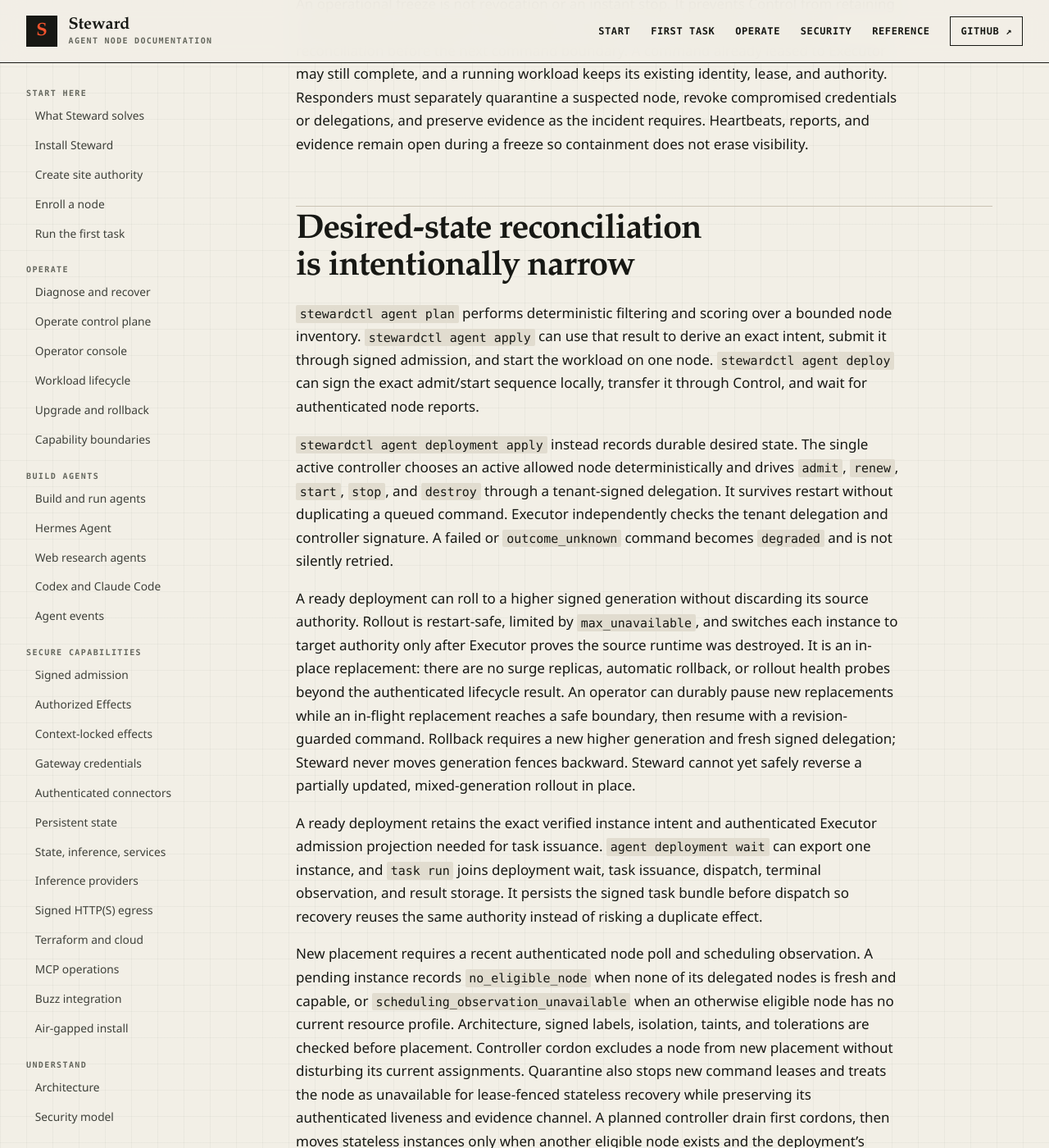
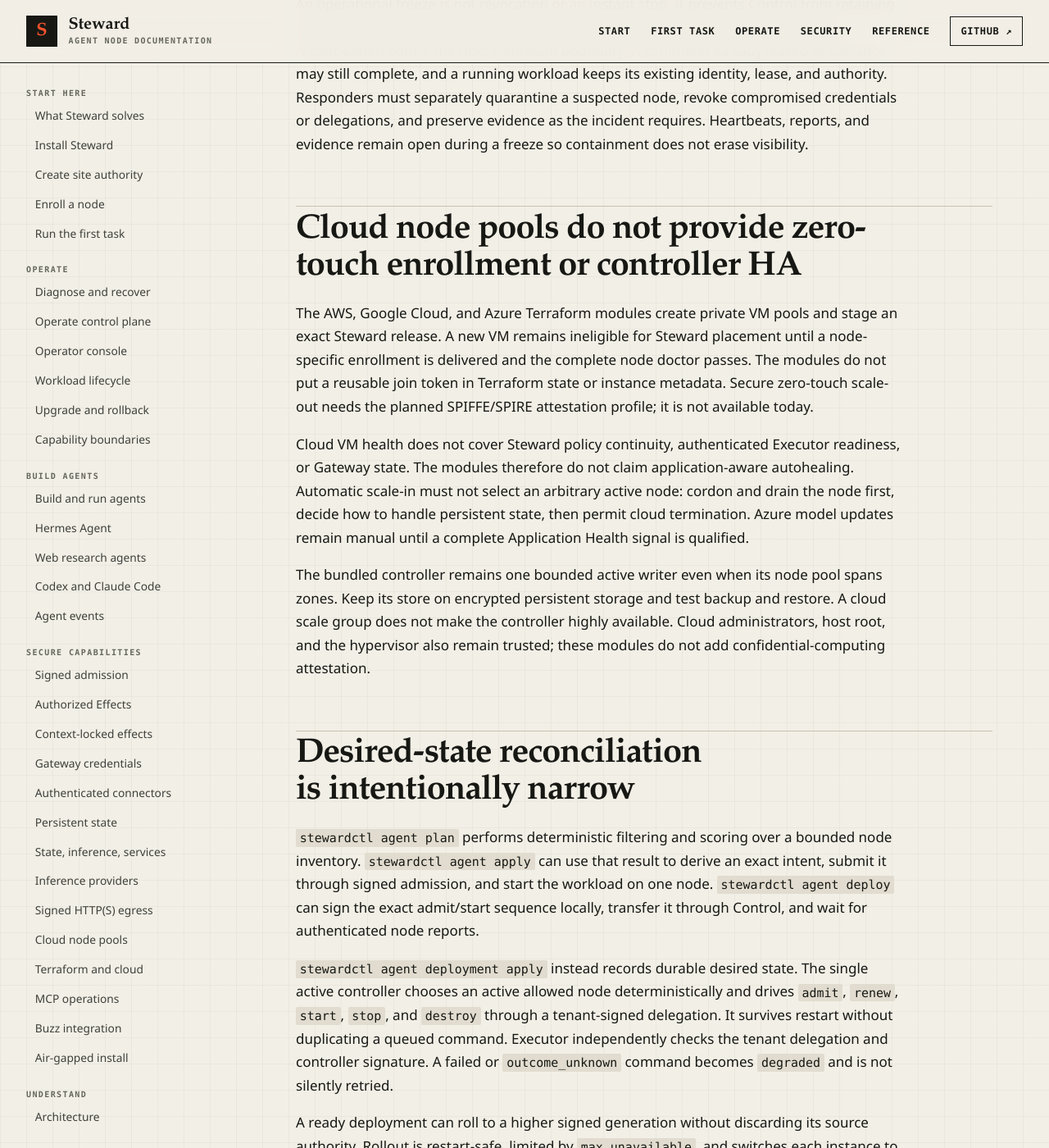
Before and after one commit to hardrails/steward, a Jekyll site: the page built from docs/limitations.md, in a window 1280 px wide and 1400 px high, scrolled down 9039 px. Shown: the whole window at 82% size. Built offline with Jekyll 4.4.1, drawn with Linux system fonts in a browser that asks for light colours.

Commit message:
Document safe cloud fleet operations

```diff
--- a/docs/_layouts/default.html
+++ b/docs/_layouts/default.html
@@ -88,6 +88,7 @@
         <a href="{{ '/guides/positive-capabilities/' | relative_url }}">State, inference, services</a>
         <a href="{{ '/guides/inference/' | relative_url }}">Inference providers</a>
         <a href="{{ '/guides/egress/' | relative_url }}">Signed HTTP(S) egress</a>
+        <a href="{{ '/guides/cloud-fleets/' | relative_url }}">Cloud node pools</a>
         <a href="{{ '/guides/terraform/' | relative_url }}">Terraform and cloud</a>
         <a href="{{ '/guides/mcp/' | relative_url }}">MCP operations</a>
         <a href="{{ '/guides/buzz/' | relative_url }}">Buzz integration</a>
--- a/docs/limitations.md
+++ b/docs/limitations.md
@@ -305,6 +305,28 @@
 evidence as the incident requires. Heartbeats, reports, and evidence remain open
 during a freeze so containment does not erase visibility.
 
+## Cloud node pools do not provide zero-touch enrollment or controller HA
+
+The AWS, Google Cloud, and Azure Terraform modules create private VM pools and
+stage an exact Steward release. A new VM remains ineligible for Steward placement
+until a node-specific enrollment is delivered and the complete node doctor passes.
+The modules do not put a reusable join token in Terraform state or instance
+metadata. Secure zero-touch scale-out needs the planned SPIFFE/SPIRE attestation
+profile; it is not available today.
+
+Cloud VM health does not cover Steward policy continuity, authenticated Executor
+readiness, or Gateway state. The modules therefore do not claim application-aware
+autohealing. Automatic scale-in must not select an arbitrary active node: cordon
+and drain the node first, decide how to handle persistent state, then permit cloud
+termination. Azure model updates remain manual until a complete Application Health
+signal is qualified.
+
+The bundled controller remains one bounded active writer even when its node pool
+spans zones. Keep its store on encrypted persistent storage and test backup and
+restore. A cloud scale group does not make the controller highly available.
+Cloud administrators, host root, and the hypervisor also remain trusted; these
+modules do not add confidential-computing attestation.
+
 ## Desired-state reconciliation is intentionally narrow
 
 `stewardctl agent plan` performs deterministic filtering and scoring over a bounded
--- a/docs/llms.txt
+++ b/docs/llms.txt
@@ -56,7 +56,8 @@
 - [Tenant-signed service tasks](https://hardrails.github.io/steward/guides/hermes-agent/#authorize-and-run-one-exact-hermes-task): Scope a tenant key to Hermes, issue one exact task bundle, dispatch it through loopback Gateway, and audit its receipts
 - [Authenticated connectors](https://hardrails.github.io/steward/guides/connectors/): Broker exact API operations without directly configuring the workload with upstream credentials or origins; use the protected GitHub issue preset or a generic exact operation; verify permit-to-receipt linkage offline
 - [Signed egress](https://hardrails.github.io/steward/guides/egress/): Configure HTTP(S) routes, private CIDRs, audit, and diagnostics
-- [Terraform](https://hardrails.github.io/steward/guides/terraform/): Non-secret cloud bootstrap and AWS hardening
+- [Cloud node pools](https://hardrails.github.io/steward/guides/cloud-fleets/): Private multi-zone AWS Auto Scaling Group, Google Cloud Managed Instance Group, and Azure VM Scale Set modules with exact non-secret bootstrap and explicit enrollment and drain boundaries
+- [Terraform](https://hardrails.github.io/steward/guides/terraform/): Lower-level provider-neutral, non-secret cloud bootstrap and controller handoff
 - [MCP](https://hardrails.github.io/steward/guides/mcp/): Operate the fleet controller, a local node, or both with Model Context Protocol 2025-11-25 stdio tools
 - [Hermes Agent](https://hardrails.github.io/steward/guides/hermes-agent/): Build the exact-pinned qualified adapter; review its gVisor qualification evidence, signed workspace and connector skills, service API, and limits
 - [Web research agents](https://hardrails.github.io/steward/guides/research-agents/): Search and extract web sources through separately operated credential-isolating workers, treat retrieved content as untrusted, and publish bounded source-linked findings
```
Also changed, not shown: docs/guides/cloud-fleets.md (added, +242 -0 lines), docs/guides/terraform.md (+6 -0 lines), docs/index.md (+1 -0 lines), docs/product/roadmap.md (+7 -1 lines), README.md.
